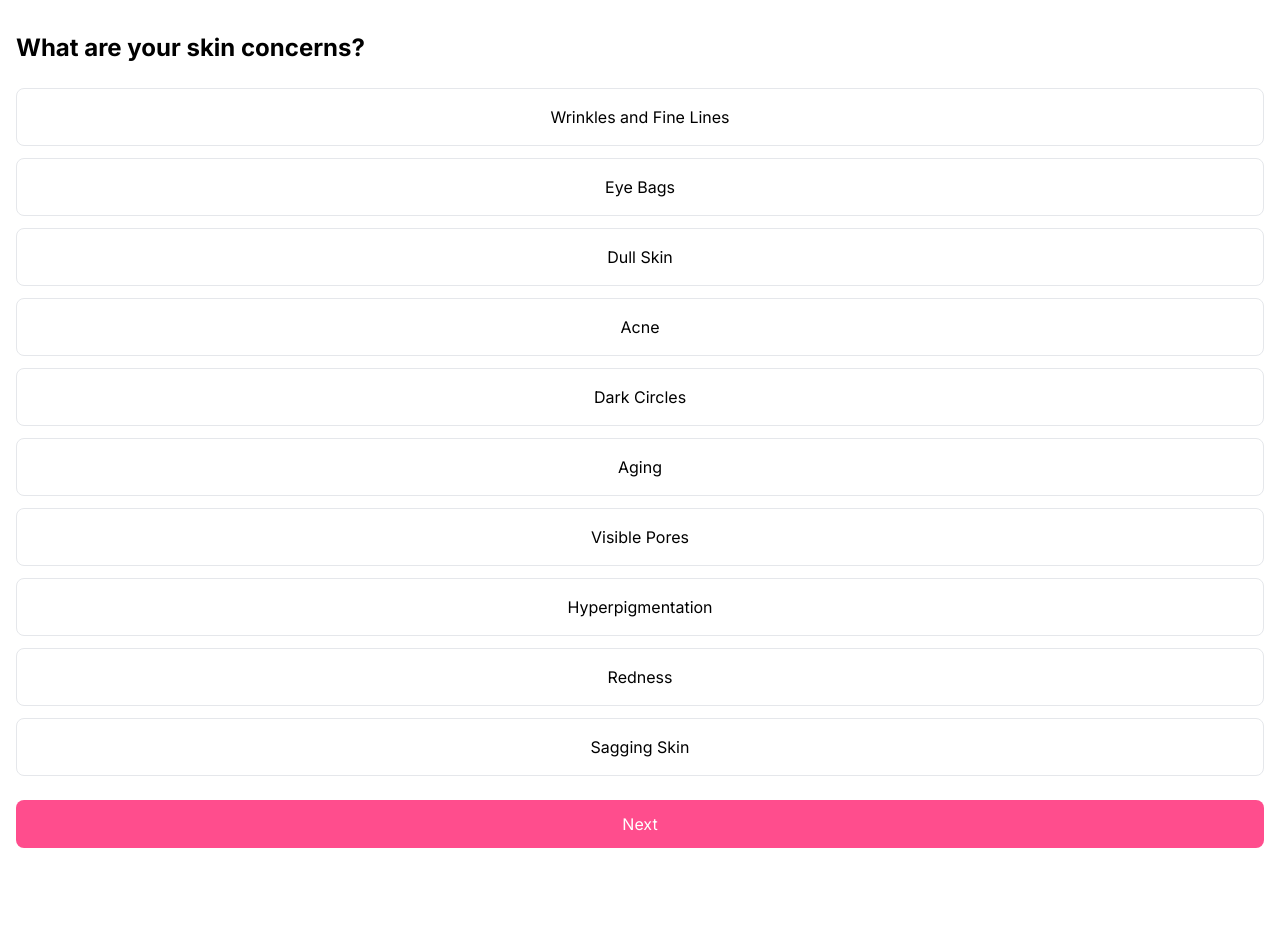
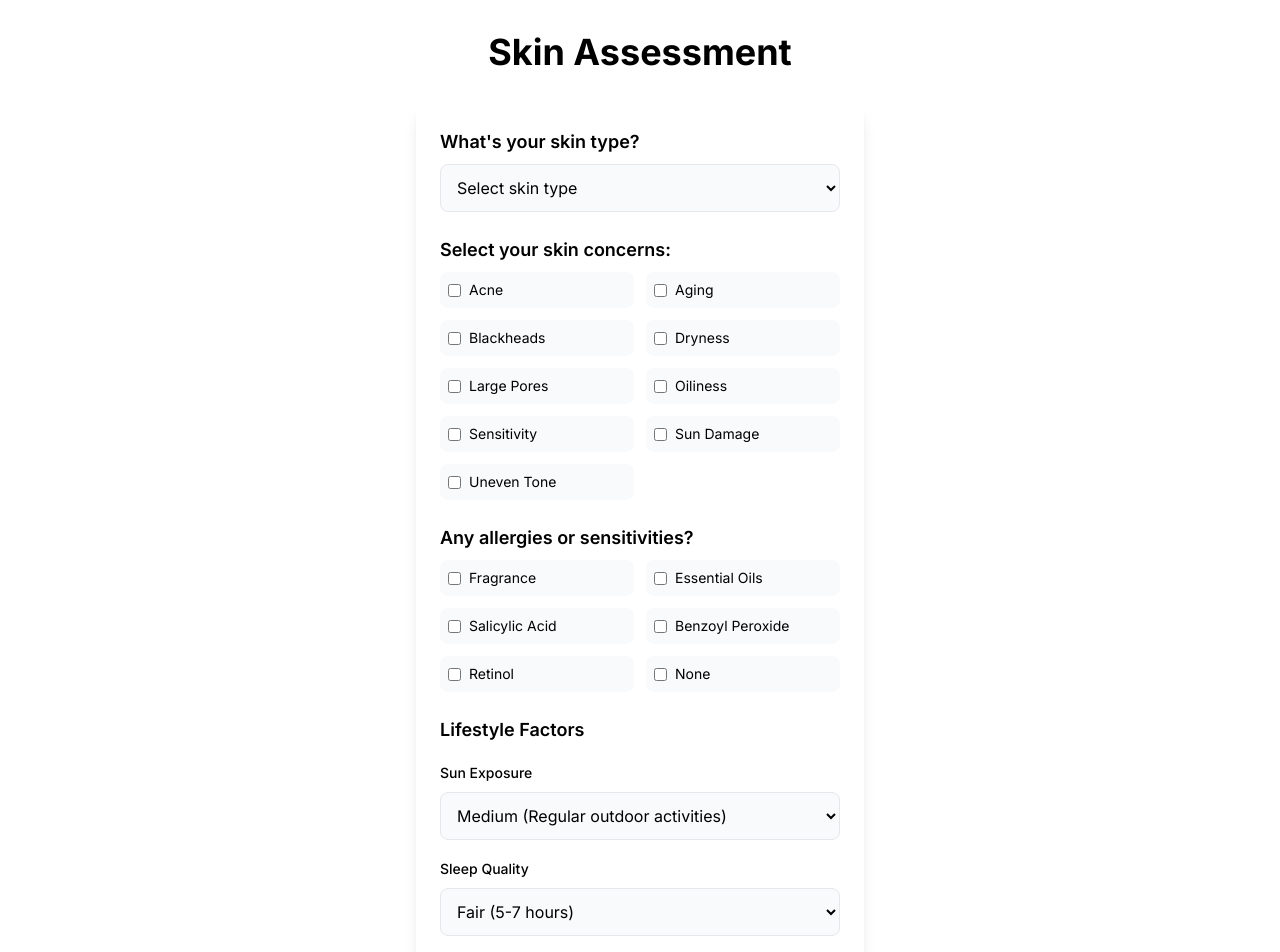
Before and after one commit to Ipseeta/skin-analyzer, a Next.js app: page /questionnaire in a window 1280 px wide. Shown: the top 952 px of the page. Before the commit the page ends 880 px from the top, so only its background shows below. Built offline with nearby package versions, Linux system fonts and the light colour scheme.

Commit message:
remove old questionaire set

```diff
--- a/src/app/questionnaire/page.tsx
+++ b/src/app/questionnaire/page.tsx
@@ -2,59 +2,179 @@
 
 import { useState } from 'react'
 import { useRouter } from 'next/navigation'
-import { SkinConcern } from '../types'
+import type { QuestionnaireResponse } from '../types'
 
-const skinConcerns: SkinConcern[] = [
-  { id: 'wrinkles', name: 'Wrinkles and Fine Lines', selected: false },
-  { id: 'eyebags', name: 'Eye Bags', selected: false },
-  { id: 'dullness', name: 'Dull Skin', selected: false },
-  { id: 'acne', name: 'Acne', selected: false },
-  { id: 'darkCircles', name: 'Dark Circles', selected: false },
-  { id: 'aging', name: 'Aging', selected: false },
-  { id: 'pores', name: 'Visible Pores', selected: false },
-  { id: 'hyperpigmentation', name: 'Hyperpigmentation', selected: false },
-  { id: 'redness', name: 'Redness', selected: false },
-  { id: 'sagging', name: 'Sagging Skin', selected: false },
+const SKIN_CONCERNS = [
+  'Acne', 'Aging', 'Blackheads', 'Dryness', 'Large Pores',
+  'Oiliness', 'Sensitivity', 'Sun Damage', 'Uneven Tone'
+]
+
+const COMMON_ALLERGIES = [
+  'Fragrance', 'Essential Oils', 'Salicylic Acid',
+  'Benzoyl Peroxide', 'Retinol', 'None'
 ]
 
 export default function Questionnaire() {
   const router = useRouter()
-  const [concerns, setConcerns] = useState<SkinConcern[]>(skinConcerns)
+  const [formData, setFormData] = useState<Partial<QuestionnaireResponse>>({
+    skinType: undefined,
+    sensitivity: undefined,
+    concerns: [],
+    allergies: [],
+    currentProducts: [],
+    lifestyle: {
+      sunExposure: 'medium',
+      stress: 'medium',
+      sleep: 'fair',
+      diet: 'balanced'
+    }
+  })
 
-  const toggleConcern = (id: string) => {
-    setConcerns(concerns.map(concern =>
-      concern.id === id ? { ...concern, selected: !concern.selected } : concern
-    ))
-  }
+  const handleSubmit = async (e: React.FormEvent) => {
+    e.preventDefault()
 
-  const handleNext = () => {
+    // Save questionnaire data to localStorage
+    localStorage.setItem('skinQuestionnaire', JSON.stringify(formData))
+
+    // Proceed to camera for skin analysis
     router.push('/camera')
   }
 
   return (
     <div className="container mx-auto px-4 py-8">
-      <h1 className="text-2xl font-bold mb-6">What are your skin concerns?</h1>
-      <div className="grid grid-cols-1 gap-3 mb-6">
-        {concerns.map(concern => (
-          <button
-            key={concern.id}
-            onClick={() => toggleConcern(concern.id)}
-            className={`p-4 rounded-lg border ${
-              concern.selected
-                ? 'bg-primary text-white border-primary'
-                : 'bg-white border-gray-200 hover:border-primary'
-            }`}
-          >
-            {concern.name}
-          </button>
-        ))}
+      <div className="max-w-md mx-auto">
+        <h1 className="text-4xl font-bold text-center mb-8">Skin Assessment</h1>
+
+        <div className="bg-white rounded-lg shadow-lg p-6">
+          <form onSubmit={handleSubmit} className="space-y-6">
+            {/* Skin Type */}
+            <div className="space-y-2">
+              <label className="text-lg font-semibold">What's your skin type?</label>
+              <select
+                className="w-full p-3 border rounded-lg bg-gray-50 focus:outline-none focus:ring-2 focus:ring-primary"
+                value={formData.skinType}
+                onChange={(e) => setFormData({
+                  ...formData,
+                  skinType: e.target.value as QuestionnaireResponse['skinType']
+                })}
+                required
+              >
+                <option value="">Select skin type</option>
+                <option value="oily">Oily</option>
+                <option value="dry">Dry</option>
+                <option value="combination">Combination</option>
+                <option value="normal">Normal</option>
+              </select>
+            </div>
+
+            {/* Skin Concerns */}
+            <div className="space-y-2">
+              <label className="text-lg font-semibold">Select your skin concerns:</label>
+              <div className="grid grid-cols-2 gap-3">
+                {SKIN_CONCERNS.map(concern => (
+                  <label key={concern} className="flex items-center space-x-2 p-2 bg-gray-50 rounded-lg hover:bg-gray-100">
+                    <input
+                      type="checkbox"
+                      checked={formData.concerns?.includes(concern)}
+                      onChange={(e) => {
+                        const concerns = formData.concerns || []
+                        setFormData({
+                          ...formData,
+                          concerns: e.target.checked
+                            ? [...concerns, concern]
+                            : concerns.filter(c => c !== concern)
+                        })
+                      }}
+                      className="rounded border-gray-300 text-primary focus:ring-primary"
+                    />
+                    <span className="text-sm">{concern}</span>
+                  </label>
+                ))}
+              </div>
+            </div>
+
+            {/* Allergies */}
+            <div className="space-y-2">
+              <label className="text-lg font-semibold">Any allergies or sensitivities?</label>
+              <div className="grid grid-cols-2 gap-3">
+                {COMMON_ALLERGIES.map(allergy => (
+                  <label key={allergy} className="flex items-center space-x-2 p-2 bg-gray-50 rounded-lg hover:bg-gray-100">
+                    <input
+                      type="checkbox"
+                      checked={formData.allergies?.includes(allergy)}
+                      onChange={(e) => {
+                        const allergies = formData.allergies || []
+                        setFormData({
+                          ...formData,
+                          allergies: e.target.checked
+                            ? [...allergies, allergy]
+                            : allergies.filter(a => a !== allergy)
+                        })
+                      }}
+                      className="rounded border-gray-300 text-primary focus:ring-primary"
+                    />
+                    <span className="text-sm">{allergy}</span>
+                  </label>
+                ))}
+              </div>
+            </div>
+
+            {/* Lifestyle Factors */}
+            <div className="space-y-4">
+              <h3 className="text-lg font-semibold">Lifestyle Factors</h3>
+
+              <div className="space-y-2">
+                <label className="text-sm font-medium">Sun Exposure</label>
+                <select
+                  className="w-full p-3 border rounded-lg bg-gray-50 focus:outline-none focus:ring-2 focus:ring-primary"
+                  value={formData.lifestyle?.sunExposure}
+                  onChange={(e) => setFormData({
+                    ...formData,
+                    lifestyle: {
+                      ...formData.lifestyle!,
+                      sunExposure: e.target.value as 'high' | 'medium' | 'low'
+                    }
+                  })}
+                >
+                  <option value="low">Low (Indoor most of the time)</option>
+                  <option value="medium">Medium (Regular outdoor activities)</option>
+                  <option value="high">High (Frequent sun exposure)</option>
+                </select>
+              </div>
+
+              <div className="space-y-2">
+                <label className="text-sm font-medium">Sleep Quality</label>
+                <select
+                  className="w-full p-3 border rounded-lg bg-gray-50 focus:outline-none focus:ring-2 focus:ring-primary"
+                  value={formData.lifestyle?.sleep}
+                  onChange={(e) => setFormData({
+                    ...formData,
+                    lifestyle: {
+                      ...formData.lifestyle!,
+                      sleep: e.target.value as 'good' | 'fair' | 'poor'
+                    }
+                  })}
+                >
+                  <option value="good">Good (7-9 hours)</option>
+                  <option value="fair">Fair (5-7 hours)</option>
+                  <option value="poor">Poor (Less than 5 hours)</option>
+                </select>
+              </div>
+            </div>
+
+            <button
+              type="submit"
+              className="w-full bg-primary text-white py-3 rounded-lg hover:opacity-90 transition mt-8"
+            >
+              Continue to Skin Analysis
+            </button>
+          </form>
+        </div>
+
+        <div className="mt-6 text-center text-sm text-gray-600">
+          <p>Your responses help us provide more accurate recommendations</p>
+        </div>
       </div>
-      <button
-        onClick={handleNext}
-        className="w-full bg-primary text-white py-3 rounded-lg hover:opacity-90 transition"
-      >
-        Next
-      </button>
     </div>
   )
 }
```
